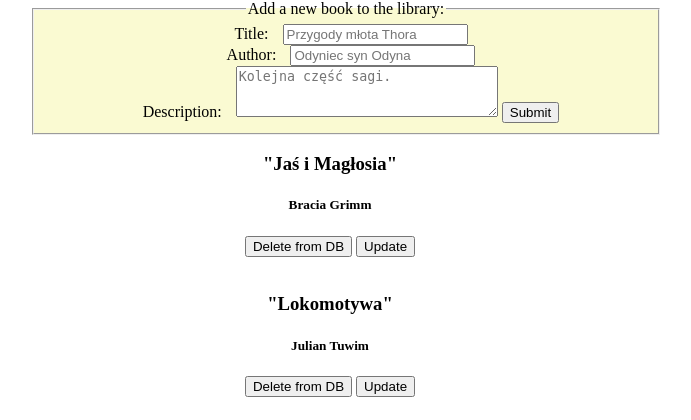
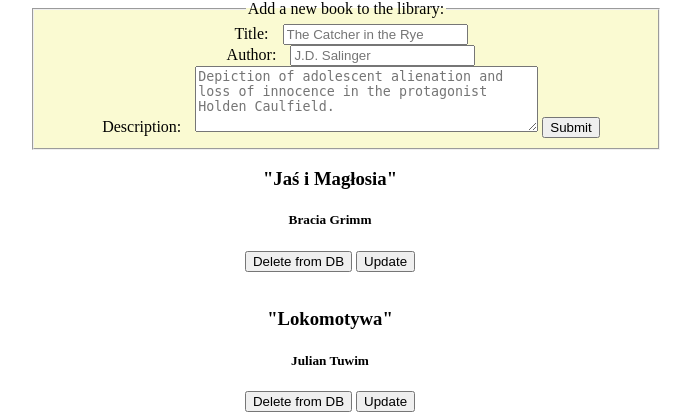
Before and after one commit to pszeptynski/PersonalBookLibrary, a PHP site: page / in a window 1280 px wide. Shown: the top 420 px of the page, without its empty margins (310-1001 px from the left). Run offline with PHP 8.4, Linux system fonts and the light colour scheme; data comes from the database, SQL or seed files in the repository; some libraries are stand-ins or nearby versions.

Commit message:
Cosmetic changes.

```diff
--- a/index.php
+++ b/index.php
@@ -7,25 +7,23 @@
         <script type="text/JavaScript" src="./js/app.js"></script>
     </head>
     <body>
-        <!--<form method="POST" action="#" >-->
         <form method="POST" action="api/books.php">
             <fieldset style=" width: 100%">
                 <legend>Add a new book to the library:</legend>
                 <label>Title:</label>
-                <input type="text" name="title" id="title" placeholder="Przygody młota Thora" required><br>
+                <input type="text" name="title" id="title" placeholder="The Catcher in the Rye" required><br>
                 <label>Author:</label>
-                <input type="text" name="author" id="author" placeholder="Odyniec syn Odyna" required><br>
+                <input type="text" name="author" id="author" placeholder="J.D. Salinger" required><br>
                 <label>Description:</label>
-                <!--<input type="text" name="description" id="description" required><br>-->
-                <textarea rows="3" cols="30" name="description" id="description" placeholder="Kolejna część sagi." required></textarea>
+                <textarea rows="4" cols="40" name="description" id="description" placeholder="Depiction of adolescent alienation and loss of innocence in the protagonist Holden Caulfield." required></textarea>
                 <input type="submit" value="Submit" id="submitBtn">
             </fieldset>
         </form>
         <div id="bookAdded">
-            <!-- info czy dodanie książki się udało -->
+            <!-- info about book addition to db -->
         </div>
         <div id="bookList">
-            <!-- tu będą ksiązki z bazy przesłąne AJAXem -->
+            <!-- All books got from db appear here -->
         </div>
 
     </body>
```
